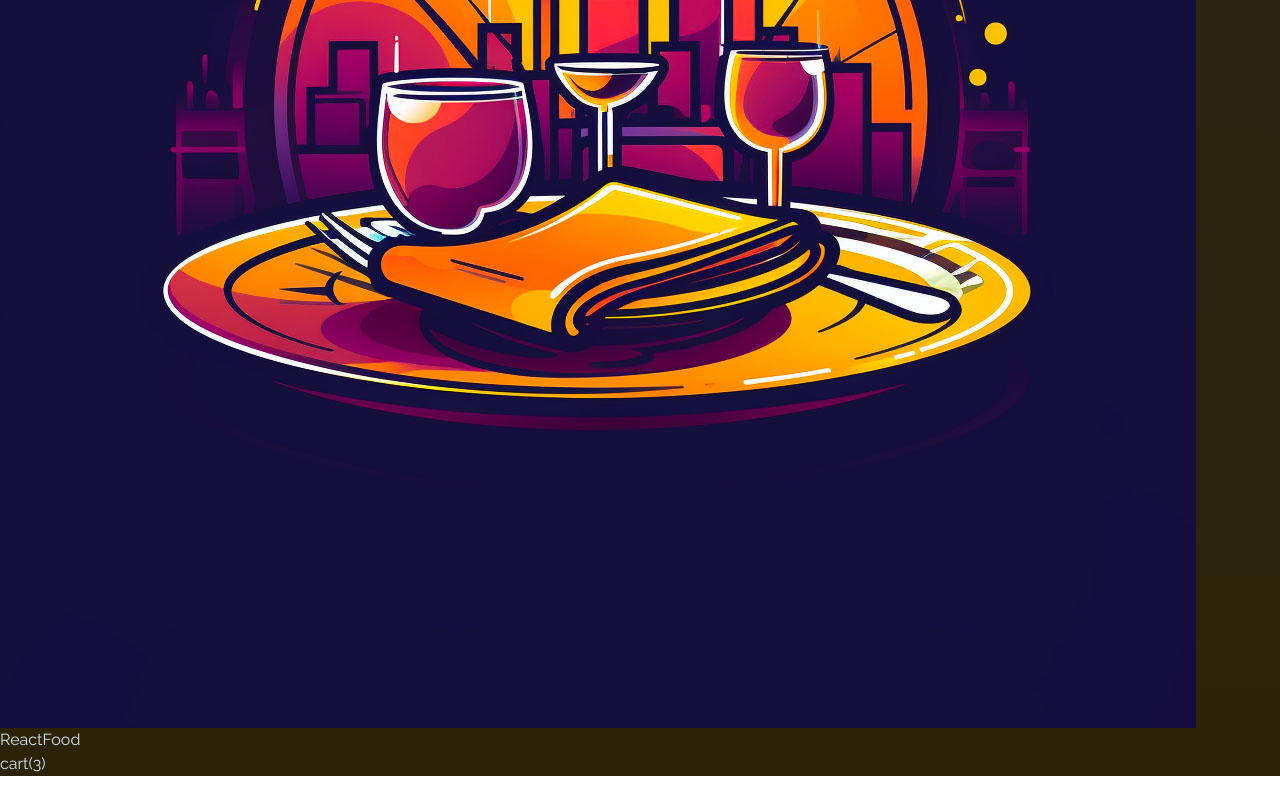
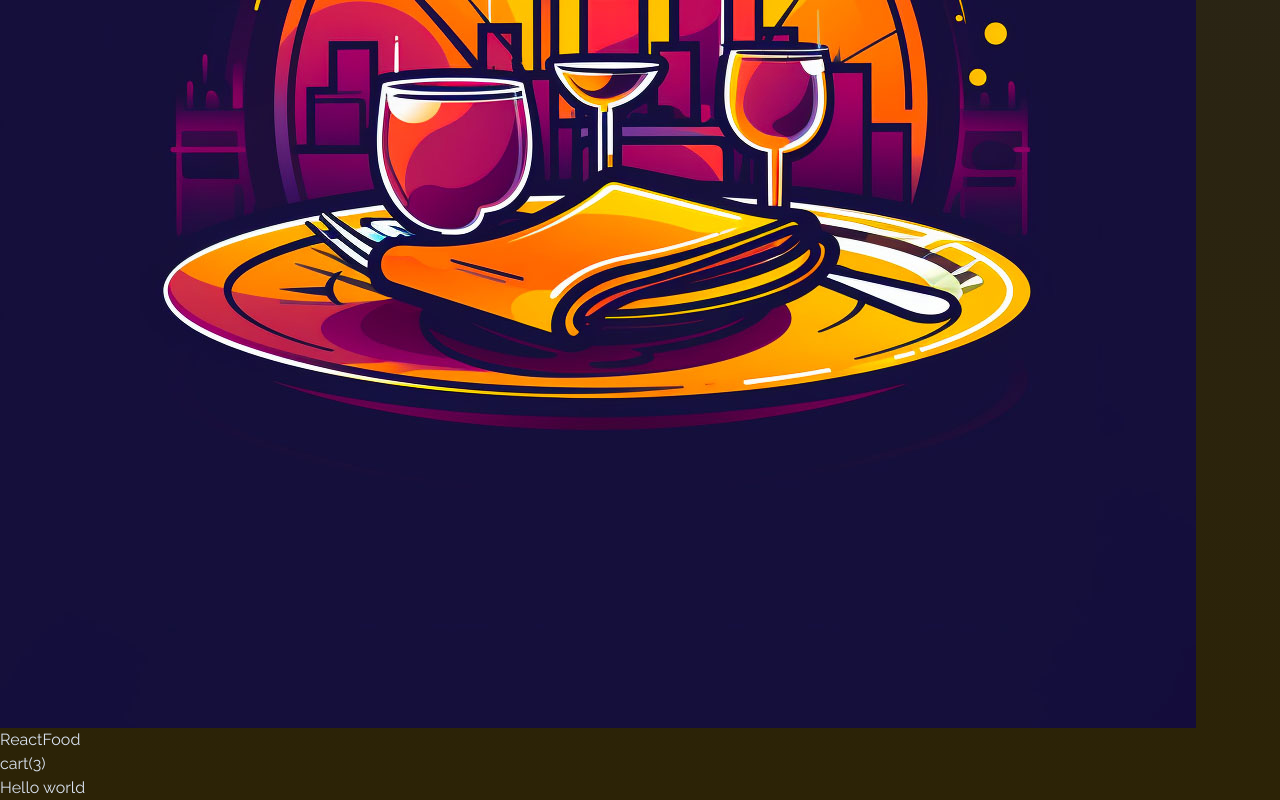
Before and after one commit to mahamadou-simpara/Full-Stack-Food-Order-App, a React (Vite) app: page / in a window 1280 px wide. Shown: the part 472-1272 px from the top of the page. Before the commit the page ends 1248 px from the top, so only its background shows below. Built offline with nearby package versions, Linux system fonts and the light colour scheme.

Commit message:
Component that contains the foods

```diff
--- a/src/App.jsx
+++ b/src/App.jsx
@@ -1,9 +1,11 @@
+import FoodList from './components/FoodList.jsx';
 import Header from './components/Header.jsx'
 
 function App() {
   return (
     <>
     <Header />
+    <FoodList />
     </>
   );
 }
--- /dev/null
+++ b/src/components/FoodList.jsx
@@ -0,0 +1,5 @@
+export default function FoodList() {
+    return <div className="w-3/4 bg-slate-950 m-auto">
+ Hello world
+    </div>
+}
```
